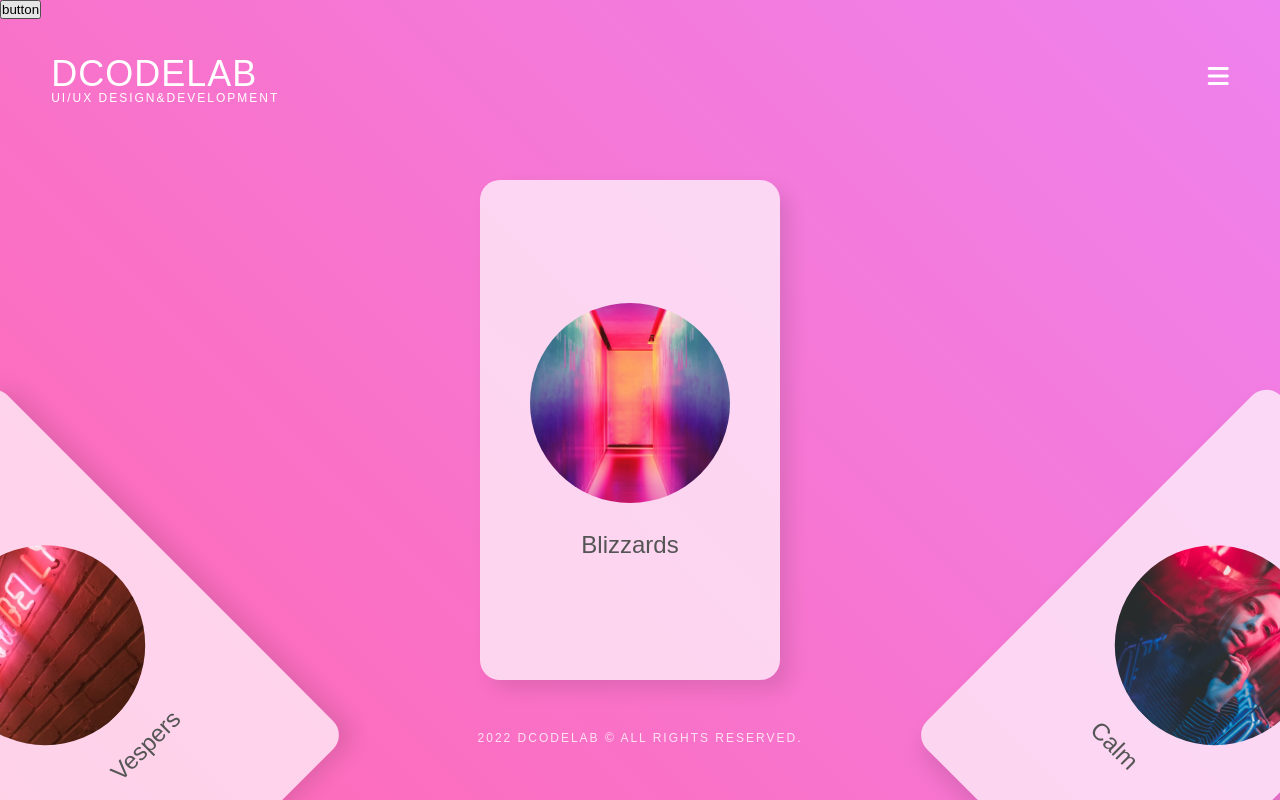
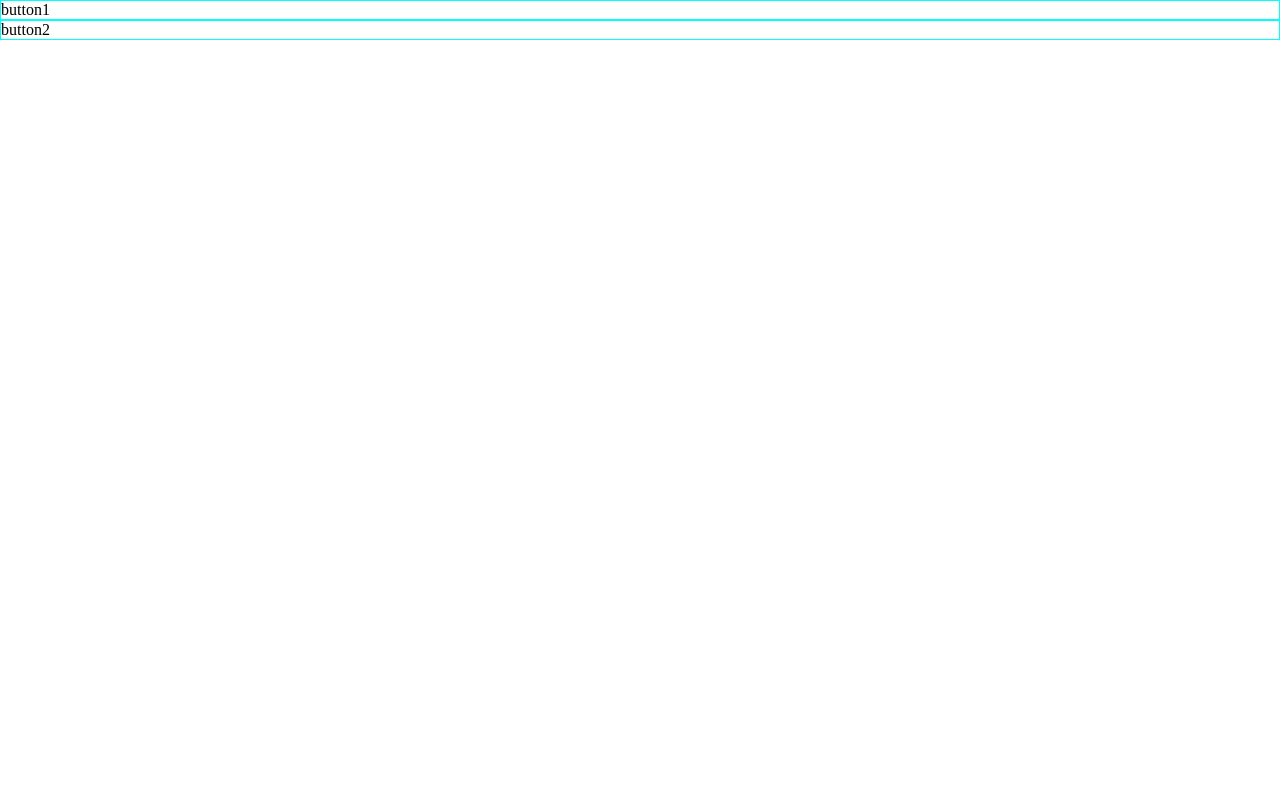
Before and after one commit to r14minji/classNote_react, a React (Create React App) app: page / in a window 1280 px wide. Built offline with nearby package versions, Linux system fonts and the light colour scheme.

Commit message:
review start_react setting

```diff
--- a/src/App.js
+++ b/src/App.js
@@ -8,20 +8,11 @@ import {Logo, Menu} from './components/Header.js';
 
 function App() {
   return (
-    <div className="App">
-      {/* 전체 레이아웃 */}
-      <figure>
-        <Logo />
-        <Menu/>
-
-
-          <section>
-            <Panel />
-          </section>
-
-
-        <Footer />
-      </figure>
+    <div className="APP">
+      <ul className="btns">
+        <li>button1</li>
+        <li>button2</li>
+      </ul>
     </div>
   );
 }
--- a/src/css/style.css
+++ b/src/css/style.css
@@ -9,81 +9,7 @@ ul, li {
 a {
   text-decoration: none; }
 
-figure {
-  width: 100%;
-  height: 100vh;
-  background: linear-gradient(45deg, hotpink, violet);
-  position: relative;
-  overflow: hidden; }
-  figure h1 {
-    position: absolute;
-    top: 7vh;
-    left: 4vw;
-    font-size: 0; }
-    figure h1 strong {
-      font: 36px/1 'arial';
-      color: #fff;
-      letter-spacing: 1px; }
-    figure h1 span {
-      font: 12px/1 'arial';
-      color: #fff;
-      letter-spacing: 2px;
-      opacity: 0.8s; }
-  figure .menu {
-    position: absolute;
-    top: 8vh;
-    right: 4vw;
-    font-size: 24px;
-    color: #fff; }
-  figure section {
-    width: 300px;
-    height: 500px;
-    position: absolute;
-    top: 150%;
-    left: 50%;
-    margin-left: -160px;
-    margin-top: -220px; }
-    figure section article {
-      width: 100%;
-      height: 100%;
-      position: absolute;
-      top: 0px;
-      left: 0px; }
-      figure section article .inner {
-        width: 100%;
-        height: 100%;
-        background: rgba(255, 255, 255, 0.7);
-        position: absolute;
-        top: 0px;
-        left: 0px;
-        border-radius: 20px;
-        box-shadow: 10px 10px 20px rgba(0, 0, 0, 0.1);
-        display: flex;
-        justify-content: center;
-        flex-wrap: wrap;
-        align-content: center;
-        padding: 40px; }
-        figure section article .inner .pic {
-          width: 200px;
-          height: 200px;
-          overflow: hidden;
-          border-radius: 50%;
-          margin-bottom: 30px; }
-          figure section article .inner .pic img {
-            width: 100%;
-            height: 100%;
-            object-fit: cover; }
-        figure section article .inner h2 {
-          font: 24px/1 "arial";
-          color: #555; }
-  figure > p {
-    position: absolute;
-    bottom: 7vh;
-    left: 50%;
-    transform: translateX(-50%);
-    font: 12px/1 'arial';
-    color: #fff;
-    letter-spacing: 2px;
-    opacity: 0.8; }
+.btns li {
+  border: 1px solid aqua; }
 
 /*# sourceMappingURL=style.css.map */
--- a/src/scss/_footer.scss
+++ /dev/null
@@ -1,4 +0,0 @@
->p{
-  position: absolute; bottom: 7vh; left: 50%; transform: translateX(-50%); font: 12px/1 'arial'; color: #fff;
-  letter-spacing: 2px; opacity: 0.8;
-}
--- a/src/scss/_header.scss
+++ /dev/null
@@ -1,19 +0,0 @@
-h1{
-  position: absolute;
-  top: 7vh; left: 4vw;
-  font-size: 0;
-
-  strong{
-    font: 36px/1 'arial'; color: #fff; letter-spacing: 1px;
-  }
-  span{
-    font: 12px/1 'arial'; color: #fff; letter-spacing: 2px; opacity: 0.8s;
-  }
-}
-
-.menu{
-  position: absolute;
-  top: 8vh; right: 4vw;
-  font-size: 24px;
-  color: #fff;
-}
--- a/src/scss/style.scss
+++ b/src/scss/style.scss
@@ -1,67 +1,6 @@
 @charset "UTF-8";
 @import "reset";
 
-figure {
-	width: 100%;
-	height: 100vh;
-	background: linear-gradient(45deg, hotpink, violet);
-	position: relative;
-	overflow: hidden;
-
-	@import "header";
-
-	section {
-		width: 300px;
-		height: 500px;
-		position: absolute;
-		top: 150%;
-		left: 50%;
-		margin-left: -160px;
-		margin-top: -220px;
-
-		article {
-			width: 100%;
-			height: 100%;
-			position: absolute;
-			top: 0px;
-			left: 0px;
-
-			.inner {
-				width: 100%;
-				height: 100%;
-				background: rgba(255, 255, 255, 0.7);
-				position: absolute;
-				top: 0px;
-				left: 0px;
-				border-radius: 20px;
-				box-shadow: 10px 10px 20px rgba(0, 0, 0, 0.1);
-				display: flex;
-				justify-content: center;
-				flex-wrap: wrap;
-				align-content: center;
-				padding: 40px;
-
-				.pic {
-					width: 200px;
-					height: 200px;
-					overflow: hidden;
-					border-radius: 50%;
-					margin-bottom: 30px;
-
-					img {
-						width: 100%;
-						height: 100%;
-						object-fit: cover;
-					}
-				}
-
-				h2 {
-					font: 24px/1 "arial";
-					color: #555;
-				}
-			}
-		}
-	}
-
-	@import "footer";
+.btns li {
+	border: 1px solid aqua;
 }
```
Also changed, not shown: 2 other files (tests, documents, lock files or other folders).
